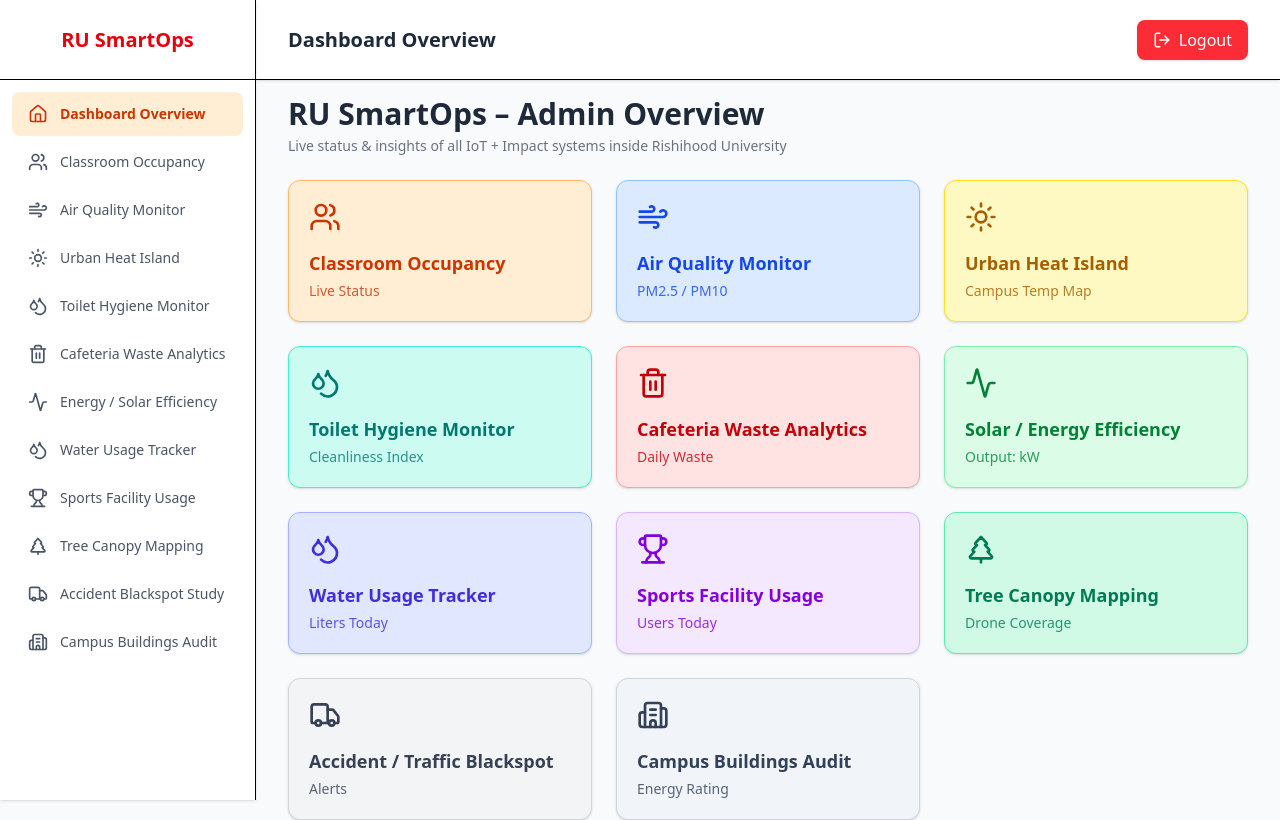
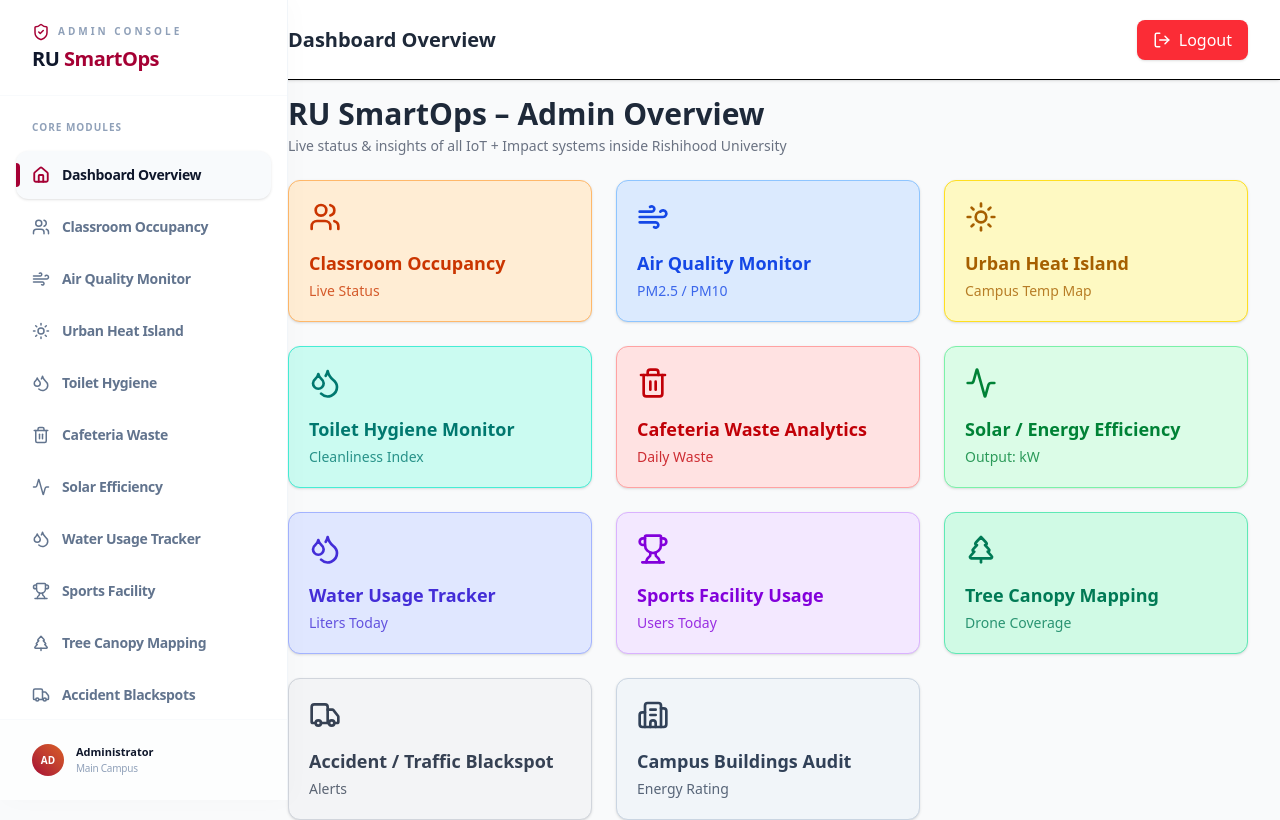
Before and after one commit to sankalpmtellur/RU-SmartOps, a React (Vite) app: page /dashboard in a window 1280 px wide. Shown: the top 820 px of the page. Built offline with nearby package versions, Linux system fonts and the light colour scheme.

Commit message:
Updated Sidebar with good ui

```diff
--- a/src/components/Sidebar.jsx
+++ b/src/components/Sidebar.jsx
@@ -1,46 +1,119 @@
-import { Home, Users, Droplets, Wind, TreePine, Truck, Sun, Trash2, Activity, Trophy, Building2, Map } from "lucide-react";
+import {
+  Home, Users, Droplets, Wind, TreePine,
+  Truck, Sun, Trash2, Activity, Trophy,
+  Building2, ShieldCheck
+} from "lucide-react";
 import { Link, useLocation } from "react-router-dom";
+import { motion } from "framer-motion";
 
 const menuItems = [
   { name: "Dashboard Overview", icon: Home, path: "/dashboard" },
   { name: "Classroom Occupancy", icon: Users, path: "/occupancy" },
   { name: "Air Quality Monitor", icon: Wind, path: "/air-quality" },
   { name: "Urban Heat Island", icon: Sun, path: "/heat-island" },
-  { name: "Toilet Hygiene Monitor", icon: Droplets, path: "/toilets" },
-  { name: "Cafeteria Waste Analytics", icon: Trash2, path: "/waste" },
-  { name: "Energy / Solar Efficiency", icon: Activity, path: "/solar" },
+  { name: "Toilet Hygiene", icon: Droplets, path: "/toilets" },
+  { name: "Cafeteria Waste", icon: Trash2, path: "/waste" },
+  { name: "Solar Efficiency", icon: Activity, path: "/solar" },
   { name: "Water Usage Tracker", icon: Droplets, path: "/water" },
-  { name: "Sports Facility Usage", icon: Trophy, path: "/sports" },
+  { name: "Sports Facility", icon: Trophy, path: "/sports" },
   { name: "Tree Canopy Mapping", icon: TreePine, path: "/trees" },
-  { name: "Accident Blackspot Study", icon: Truck, path: "/traffic" },
-  { name: "Campus Buildings Audit", icon: Building2, path: "/buildings" },
+  { name: "Accident Blackspots", icon: Truck, path: "/traffic" },
+  { name: "Campus Buildings", icon: Building2, path: "/buildings" },
 ];
 
 export default function Sidebar() {
   const location = useLocation();
+  const brandCrimson = "#A50034";
+  const brandSaffron = "#D95F23";
 
   return (
-    <aside className="w-64 bg-white border-r shadow-sm h-screen fixed left-0 top-0 z-50 flex flex-col">
-      <div className="h-20 flex items-center justify-center border-b">
-        <h1 className="text-xl font-semibold text-red-600">RU SmartOps</h1>
+    <aside className="w-72 bg-white border-r border-slate-100 h-screen fixed left-0 top-0 z-50 flex flex-col shadow-[4px_0_24px_rgba(0,0,0,0.02)]">
+
+      {/* Branding Header */}
+      <div className="h-24 flex flex-col justify-center px-8 border-b border-slate-50">
+        <div className="flex items-center gap-2">
+          <ShieldCheck size={18} style={{ color: brandCrimson }} />
+          <span className="text-[10px] font-black tracking-[0.3em] text-slate-400 uppercase">
+            Admin Console
+          </span>
+        </div>
+        <h1 className="text-xl font-black tracking-tight text-slate-900 mt-1">
+          RU <span style={{ color: brandCrimson }}>SmartOps</span>
+        </h1>
       </div>
 
-      <nav className="flex-1 overflow-y-auto p-3 space-y-1">
+      {/* Navigation Links */}
+      <nav className="flex-1 overflow-y-auto py-6 px-4 space-y-1 custom-scrollbar">
+        <p className="text-[10px] font-bold text-slate-400 uppercase tracking-widest ml-4 mb-4">
+          Core Modules
+        </p>
+
         {menuItems.map(({ name, icon: Icon, path }) => {
           const active = location.pathname === path;
+
           return (
             <Link
               key={name}
               to={path}
-              className={`flex items-center gap-3 px-4 py-3 rounded-lg text-sm font-medium transition-all
-              ${active ? "bg-orange-100 text-orange-700 font-semibold" : "text-gray-600 hover:bg-orange-50 hover:text-orange-600"}`}
+              className="relative block"
             >
-              <Icon size={20} />
-              <span>{name}</span>
+              <div
+                className={`flex items-center gap-3 px-4 py-3.5 rounded-xl text-sm font-bold transition-all duration-200 group
+                ${active
+                  ? "text-slate-900 bg-slate-50 shadow-sm"
+                  : "text-slate-500 hover:text-[#D95F23] hover:bg-orange-50/50"}`}
+              >
+                {/* Active Indicator Bar */}
+                {active && (
+                  <motion.div
+                    layoutId="activeNav"
+                    className="absolute left-0 w-1 h-6 rounded-r-full"
+                    style={{ backgroundColor: brandCrimson }}
+                  />
+                )}
+
+                <Icon
+                  size={18}
+                  strokeWidth={active ? 2.5 : 2}
+                  style={{ color: active ? brandCrimson : "inherit" }}
+                  className="transition-colors group-hover:scale-110 duration-200"
+                />
+                <span className="tracking-tight">{name}</span>
+              </div>
             </Link>
           );
         })}
       </nav>
+
+      {/* Sidebar Footer */}
+      <div className="p-6 border-t border-slate-50 bg-slate-50/30">
+        <div className="flex items-center gap-3 px-2">
+          <div className="w-8 h-8 rounded-full bg-gradient-to-tr from-[#A50034] to-[#D95F23] flex items-center justify-center text-white text-[10px] font-bold">
+            AD
+          </div>
+          <div>
+            <p className="text-[11px] font-bold text-slate-900">Administrator</p>
+            <p className="text-[10px] text-slate-400 font-medium tracking-tight">Main Campus</p>
+          </div>
+        </div>
+      </div>
+
+      {/* Custom CSS for the sidebar scrollbar */}
+      <style dangerouslySetInnerHTML={{ __html: `
+        .custom-scrollbar::-webkit-scrollbar {
+          width: 4px;
+        }
+        .custom-scrollbar::-webkit-scrollbar-track {
+          background: transparent;
+        }
+        .custom-scrollbar::-webkit-scrollbar-thumb {
+          background: #f1f1f1;
+          border-radius: 10px;
+        }
+        .custom-scrollbar::-webkit-scrollbar-thumb:hover {
+          background: #e2e2e2;
+        }
+      `}} />
     </aside>
   );
 }
```
